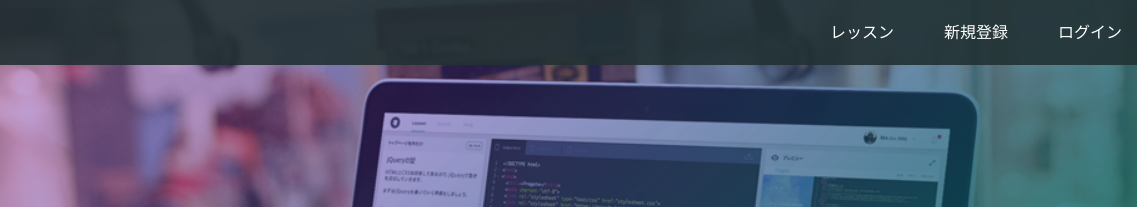
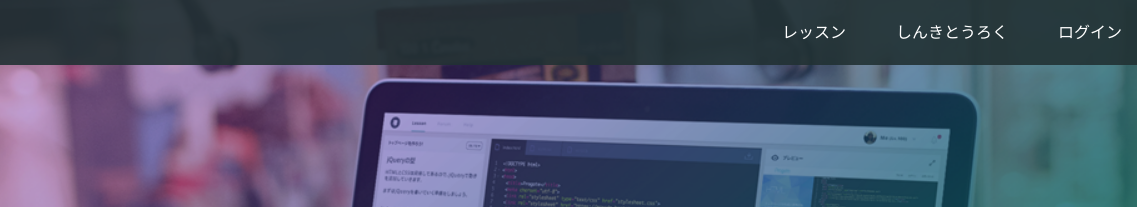
Before and after one commit to mai119/github.io, a plain HTML site: page index.html in a window 1280 px wide. Shown: the top 207 px of the page, 143-1280 px from the left. Drawn offline with Linux system fonts and the light colour scheme.

Commit message:
Update index.html

```diff
--- a/index.html
+++ b/index.html
@@ -16,7 +16,7 @@
       <span class="fa fa-bars menu-icon"></span>
       <div class="header-right">
         <a href="#">レッスン</a>
-        <a href="#">新規登録</a>
+        <a href="#">しんきとうろく</a>
         <a href="#" class="login">ログイン</a>
       </div>
     </div>
```
